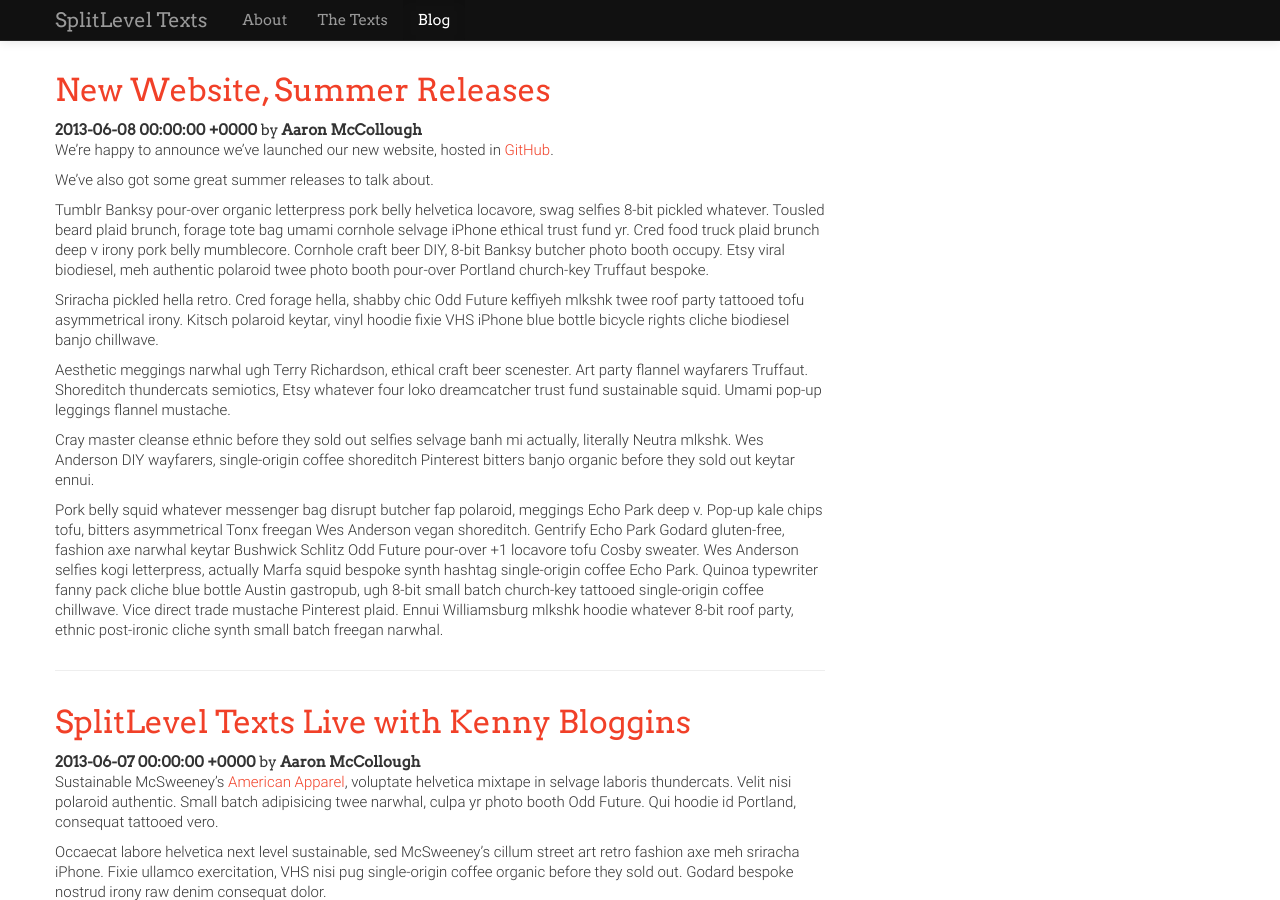
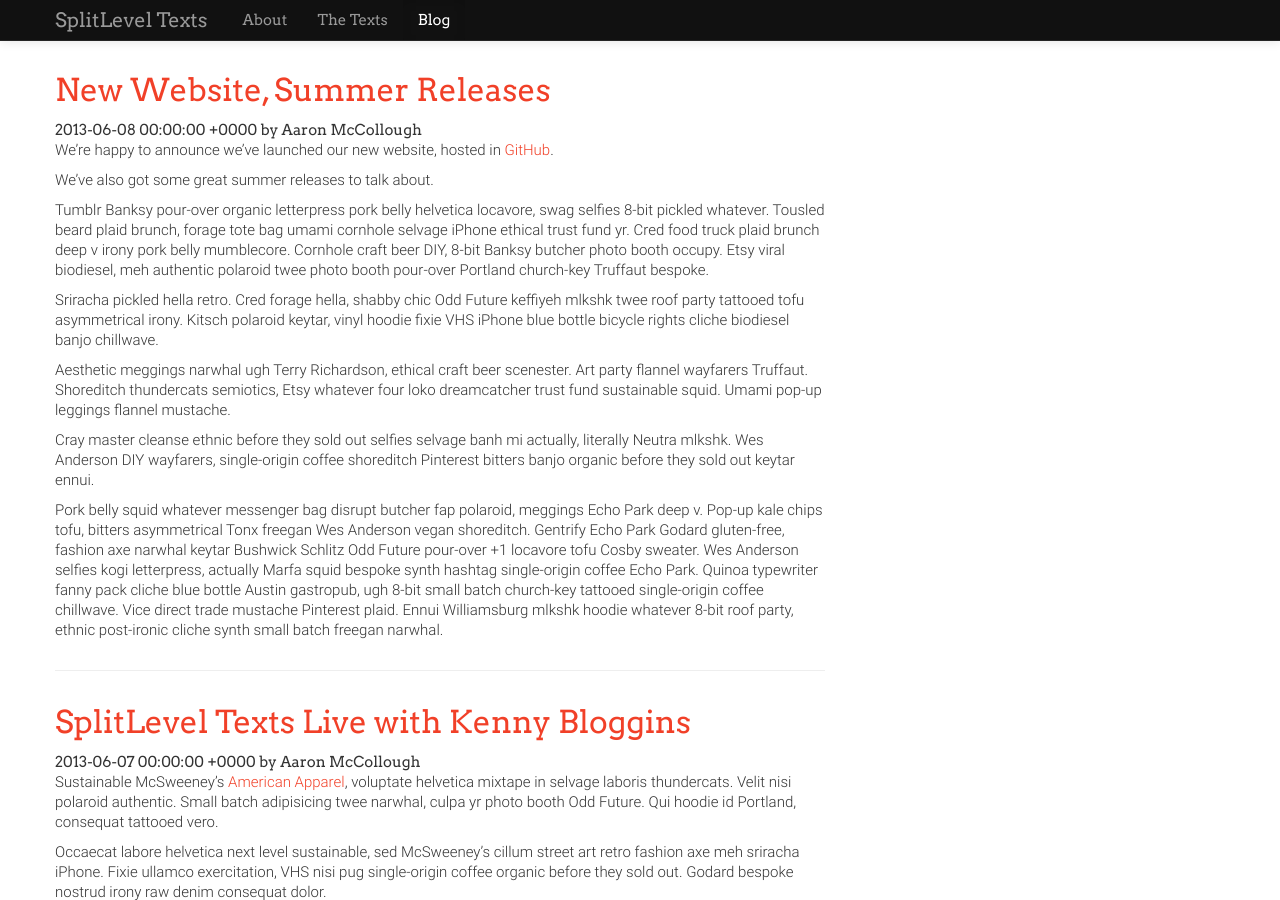
Before and after one commit to splitleveltexts/splitleveltexts.github.io, a Jekyll site: the page built from blog/index.html, in a window 1280 px wide and 900 px high. Built offline with Jekyll 4.4.1, drawn with Linux system fonts in a browser that asks for light colours; some web fonts are replaced.

Commit message:
Update listed-post.html

```diff
--- a/_includes/listed-post.html
+++ b/_includes/listed-post.html
@@ -2,10 +2,10 @@
 	<div class="span8">
 		<h2 class="title"><a href="{{ post.url }}">{{ post.title }}</a></h2>
 		<info datetime="{{ post.date }}">
-			<strong>{{ post.date }}</strong>
+			{{ post.date }}
 		</info>
 		<info>
-			by <strong>{{ post.author }}</strong>
+			by {{ post.author }}
 		</info>
 		<div class="postbody">
 			{{ post.content }}
```
